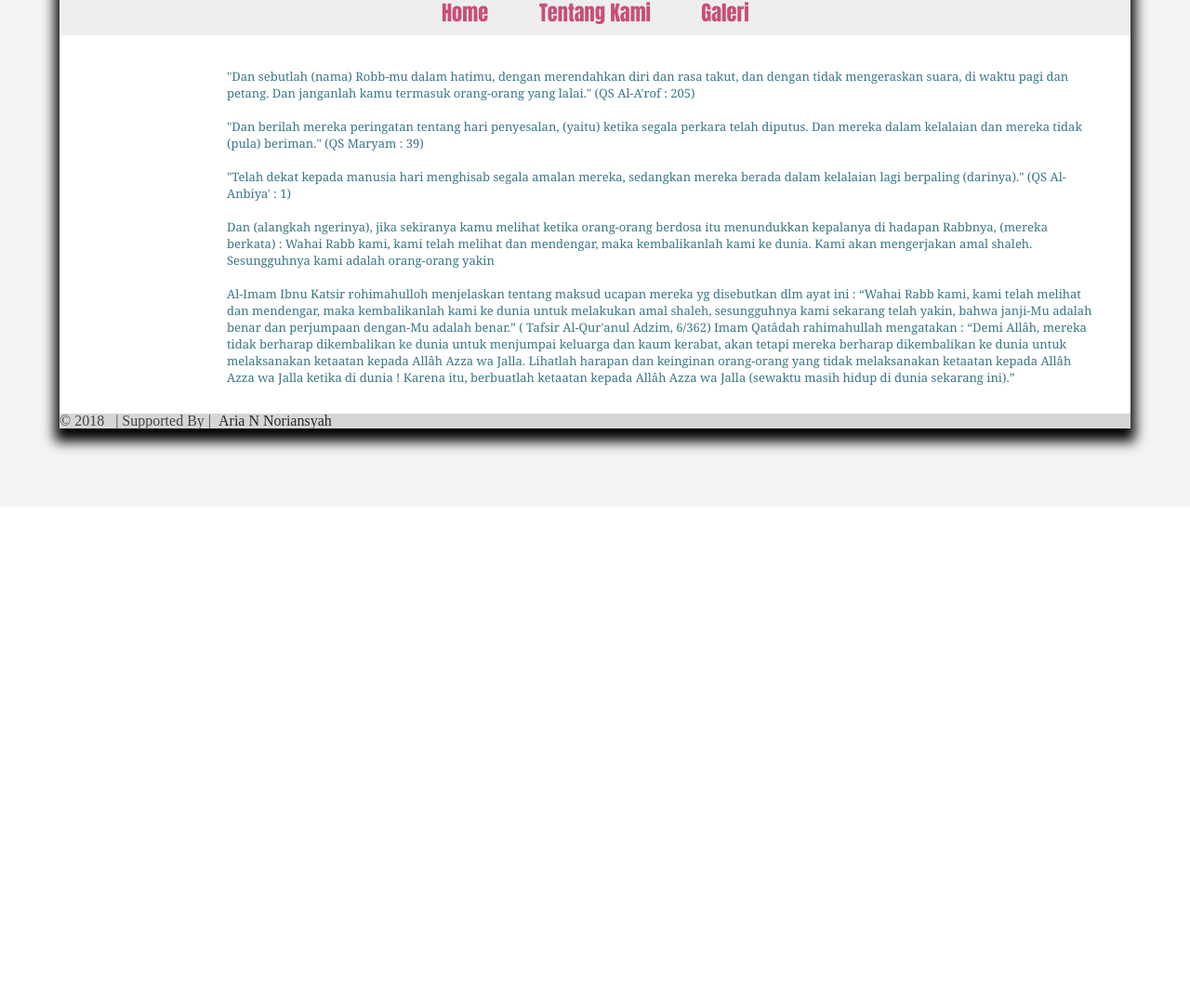
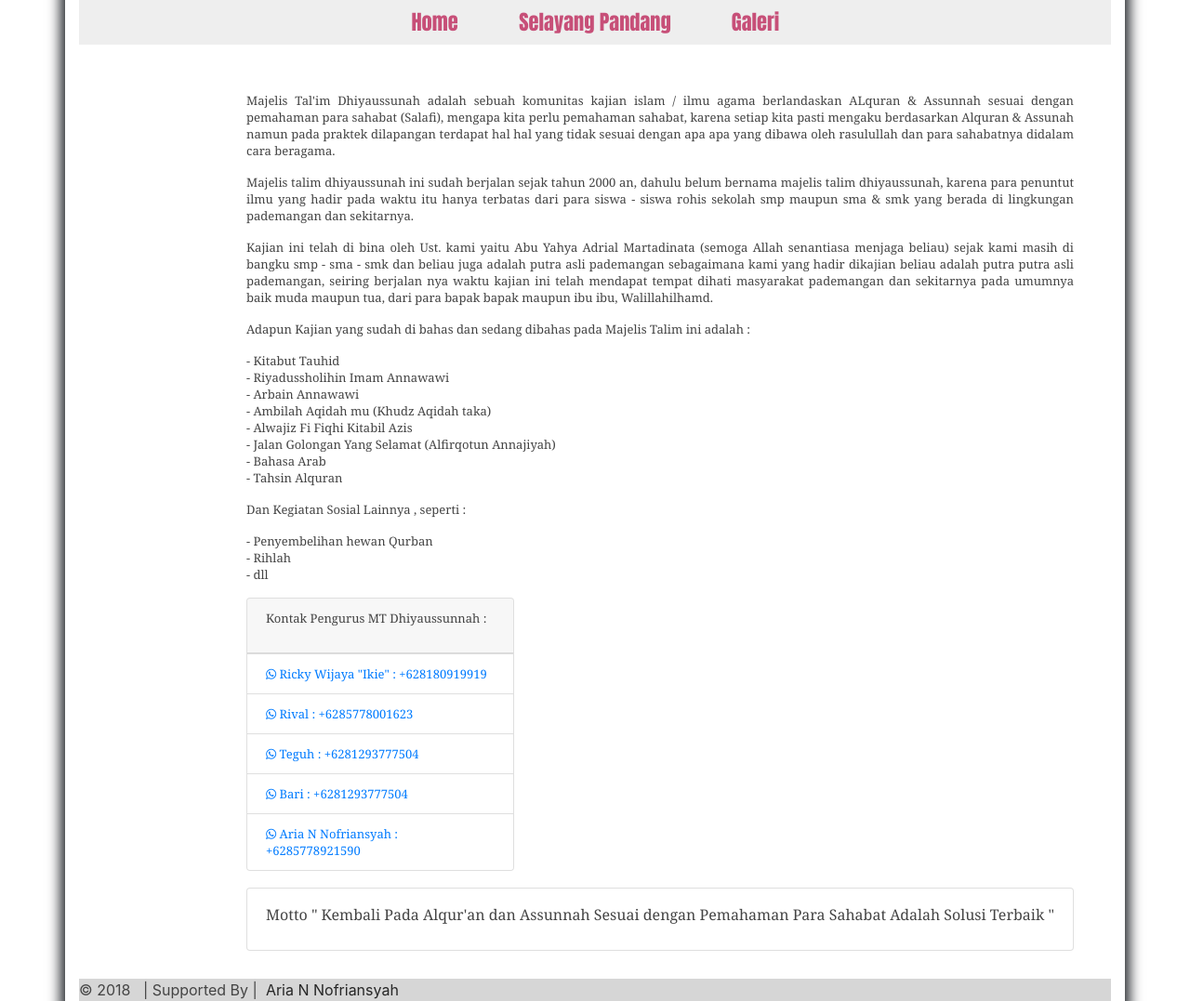
Before and after one commit to tux40/dhiyaussunnah, a PHP site: page /about.html in a window 1280 px wide. Shown: the part 255-1332 px from the top of the page at 93% size. Before the commit the page ends 746 px from the top, so only its background shows below. Run offline with PHP 8.4, Linux system fonts and the light colour scheme; some libraries are stand-ins or nearby versions; some web fonts are replaced.

Commit message:
uploading3 files

```diff
--- a/about.html
+++ b/about.html
@@ -4,6 +4,7 @@
     <link rel="stylesheet" href="css/style.css">
     <link rel="stylesheet" href="https://cdnjs.cloudflare.com/ajax/libs/meyer-reset/2.0/reset.css">
     <link href="https://maxcdn.bootstrapcdn.com/font-awesome/4.7.0/css/font-awesome.min.css" rel="stylesheet">
+    <link rel="stylesheet" href="https://maxcdn.bootstrapcdn.com/bootstrap/4.0.0-beta/css/bootstrap.min.css" integrity="sha384-/Y6pD6FV/Vv2HJnA6t+vslU6fwYXjCFtcEpHbNJ0lyAFsXTsjBbfaDjzALeQsN6M" crossorigin="anonymous">
     <link href="https://fonts.googleapis.com/css?family=Anton" rel="stylesheet">
     <link href="https://fonts.googleapis.com/css?family=Raleway%7CRubik:400" rel="stylesheet">
     <link href="https://fonts.googleapis.com/css?family=Rakkas" rel="stylesheet">
@@ -25,7 +26,7 @@
     <nav>
       <ul>
         <li><a href="index.html">Home</a></li>
-        <li><a href="about.html">Tentang Kami</a></li>
+        <li><a href="about.html">Selayang Pandang</a></li>
         <li><a href="galery.html">Galeri</a></li>
       </ul>
     </nav>
@@ -35,48 +36,79 @@
     </aside>
     -->
     <article class="main">
-
-        <h2>
-           "Dan sebutlah (nama) Robb-mu dalam hatimu, dengan merendahkan diri dan rasa takut, dan dengan tidak mengeraskan suara, di waktu pagi dan petang. Dan janganlah kamu termasuk orang-orang yang lalai." (QS Al-A'rof : 205)
-        </h2>
+        <p style="text-align:justify;">
+            Majelis Tal'im Dhiyaussunah adalah sebuah komunitas kajian islam / ilmu agama berlandaskan ALquran & Assunnah sesuai dengan pemahaman para sahabat (Salafi), mengapa kita perlu pemahaman sahabat, karena setiap kita pasti mengaku berdasarkan Alquran & Assunah namun pada praktek dilapangan terdapat hal hal yang tidak sesuai dengan apa apa yang dibawa oleh rasulullah dan para sahabatnya didalam cara beragama.
+        </p>
+        <p style="text-align:justify;">
+            Majelis talim dhiyaussunah ini sudah berjalan sejak tahun 2000 an, dahulu belum bernama majelis talim dhiyaussunah, karena para penuntut ilmu yang hadir pada waktu itu hanya terbatas dari para siswa - siswa rohis sekolah smp maupun sma & smk yang berada di lingkungan pademangan dan sekitarnya.
+        </p>
+        <p style="text-align:justify;">
+            Kajian ini telah di bina oleh Ust. kami yaitu Abu Yahya Adrial Martadinata (semoga Allah senantiasa menjaga beliau) sejak kami masih di bangku smp - sma - smk dan beliau juga adalah putra asli pademangan sebagaimana kami yang hadir dikajian beliau adalah putra putra asli pademangan, seiring berjalan nya waktu kajian ini telah mendapat tempat dihati masyarakat pademangan dan sekitarnya pada umumnya baik muda maupun tua, dari para bapak bapak maupun ibu ibu, Walillahilhamd.
+        </p>
+        <p style="text-align:justify;"> Adapun Kajian yang sudah di bahas dan sedang dibahas pada Majelis Talim ini adalah : </p>
+                <ul>
+                    <li> - Kitabut Tauhid</li>
+                    <li> - Riyadussholihin Imam Annawawi</li>
+                    <li> - Arbain Annawawi</li>
+                    <li> - Ambilah Aqidah mu (Khudz Aqidah taka)</li>
+                    <li> - Alwajiz Fi Fiqhi Kitabil Azis</li>
+                    <li> - Jalan Golongan Yang Selamat (Alfirqotun Annajiyah)</li>
+                    <li> - Bahasa Arab</li>
+                    <li> - Tahsin Alquran</li>
+                </ul>
+        <p style="text-align:justify;">Dan Kegiatan Sosial Lainnya , seperti : </p>
+                <ul>
+                    <li> - Penyembelihan hewan Qurban</li>
+                    <li> - Rihlah</li>
+                    <li> - dll</li>
+                </ul>
+        <div class="card" style="width: 18rem;">
+              <div class="card-header">
+                <p>Kontak Pengurus MT Dhiyaussunnah :</p>
+              </div>
+              <ul class="list-group list-group-flush">
+                <li class="list-group-item">
+                    <a href="https://api.whatsapp.com/send?phone=+628180919919&text=Assalamualaikum%20Waromahtullahi%20Wabarokatuh">
+                        <i class="fa fa-whatsapp" aria-hidden="true"></i>  Ricky Wijaya "Ikie" : +628180919919
+                    </a>
+                </li>
+                <li class="list-group-item">
+                    <a href="https://api.whatsapp.com/send?phone=+6285778001623&text=Assalamualaikum%20Waromahtullahi%20Wabarokatuh">
+                        <i class="fa fa-whatsapp" aria-hidden="true"></i>  Rival : +6285778001623
+                    </a>
+                </li>
+                <li class="list-group-item">
+                    <a href="https://api.whatsapp.com/send?phone=+6281293777504&text=Assalamualaikum%20Waromahtullahi%20Wabarokatuh">
+                        <i class="fa fa-whatsapp" aria-hidden="true"></i>  Teguh : +6281293777504
+                    </a>
+                </li>
+                <li class="list-group-item">
+                    <a href="https://api.whatsapp.com/send?phone=+6281293777504&text=Assalamualaikum%20Waromahtullahi%20Wabarokatuh">
+                        <i class="fa fa-whatsapp" aria-hidden="true"></i>  Bari : +6281293777504
+                    </a>
+                </li>
+                 <li class="list-group-item">
+                    <a href="https://api.whatsapp.com/send?phone=+6285778921590&text=Assalamualaikum%20Waromahtullahi%20Wabarokatuh">
+                        <i class="fa fa-whatsapp" aria-hidden="true"></i>  Aria N Nofriansyah : +6285778921590
+                    </a>
+                </li>
+              </ul>
+        </div>
         <span><br></span>
-        <h2>
-            "Dan berilah mereka peringatan tentang hari penyesalan, (yaitu) ketika segala perkara telah diputus. Dan mereka dalam kelalaian dan mereka tidak (pula) beriman." (QS Maryam : 39)
-        </h2>
-        <span><br></span>
-        <h2>
-             "Telah dekat kepada manusia hari menghisab segala amalan mereka, sedangkan mereka berada dalam kelalaian lagi berpaling (darinya)." (QS Al-Anbiya' : 1)
-        </h2>
-        <span><br></span>
-        <h2>
-            Dan (alangkah ngerinya), jika sekiranya kamu melihat ketika orang-orang berdosa itu menundukkan kepalanya di hadapan Rabbnya, (mereka berkata) : Wahai Rabb kami, kami telah melihat dan mendengar, maka kembalikanlah kami ke dunia. Kami akan mengerjakan amal shaleh. Sesungguhnya kami adalah orang-orang yakin
-        </h2>
-        <span><br></span>
-        <h2>
-
-            Al-Imam Ibnu Katsir rohimahulloh menjelaskan tentang maksud ucapan mereka yg disebutkan dlm ayat ini :
-
-            “Wahai Rabb kami, kami telah melihat dan mendengar, maka kembalikanlah kami ke dunia untuk melakukan amal shaleh, sesungguhnya kami sekarang telah yakin, bahwa janji-Mu adalah benar dan perjumpaan dengan-Mu adalah benar.”
-
-            ( Tafsir Al-Qur'anul Adzim, 6/362)
-
-            Imam Qatâdah rahimahullah mengatakan :
-
-            “Demi Allâh, mereka tidak berharap dikembalikan ke dunia untuk menjumpai keluarga dan kaum kerabat, akan tetapi mereka berharap dikembalikan ke dunia untuk melaksanakan ketaatan kepada Allâh Azza wa Jalla.
-
-            Lihatlah harapan dan keinginan orang-orang yang tidak melaksanakan ketaatan kepada Allâh Azza wa Jalla ketika di dunia !
-
-            Karena itu, berbuatlah ketaatan kepada Allâh Azza wa Jalla (sewaktu masih hidup di dunia sekarang ini).”
-
-        </h2>
-
+        <div class="card">
+          <div class="card-body">
+            <h6 style="text-align: center;">Motto " Kembali Pada Alqur'an dan Assunnah Sesuai dengan Pemahaman Para Sahabat Adalah Solusi Terbaik "</h6>
+          </div>
+        </div>
 
     </article>
 
 
-      <footer>
 
-         &copy; 2018 &nbsp; | Supported By&nbsp;| &nbsp;<a href="https://www.instagram.com/ariananda42/">Aria N Noriansyah</a>
+
+    <footer>
+
+         &copy; 2018 &nbsp; | Supported By&nbsp;| &nbsp;<a href="https://www.instagram.com/ariananda42/">Aria N Nofriansyah</a>
 
 
     </footer>
--- a/css/style.css
+++ b/css/style.css
@@ -170,7 +170,7 @@ color: #eee;
 nav li {
   display: inline-block;
   border-bottom: none;
-  width: 8.5rem;
+  width: 10.5rem;
 }
 
 /*-----------------------------------------*/
@@ -449,3 +449,17 @@ footer a {
   grid-row-start: 9;
   grid-row-end: 13;
 }
+
+.gallery__item--13{
+  grid-column-start: 1;
+  grid-column-end: 5;
+  grid-row-start: 13;
+  grid-row-end: 16;
+}
+
+.gallery__item--14{
+  grid-column-start: 5;
+  grid-column-end: 9;
+  grid-row-start: 13;
+  grid-row-end: 16;
+}
```
Also changed, not shown: contact.html (+21 -33 lines), galery.html (+8 -2 lines), index.html (+42 -8 lines).
